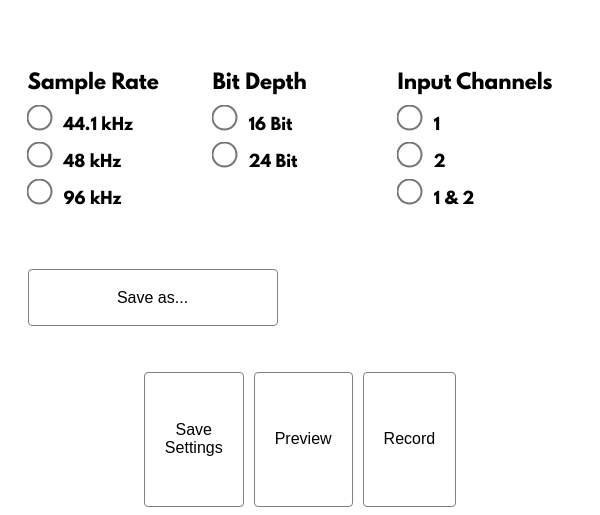
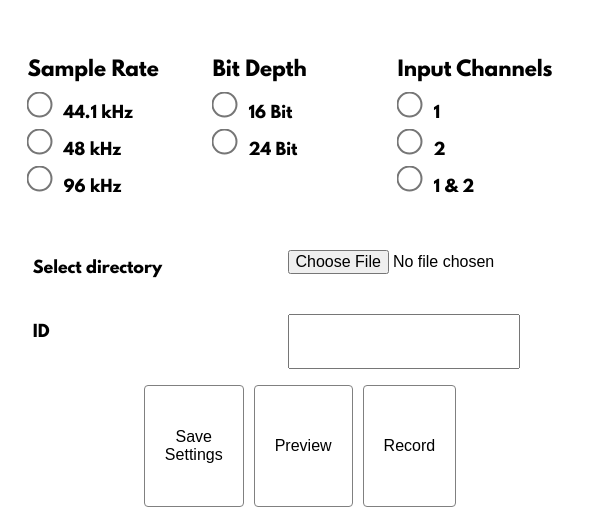
Before and after one commit to privatezero/gui-work, an Electron app: page app/index.html in a window 600 px wide. Shown: the part 285-800 px from the top of the page. Drawn offline with Linux system fonts and the light colour scheme; no server answers.

Commit message:
Splits directory and ID in UI

```diff
--- a/app/css/main.css
+++ b/app/css/main.css
@@ -53,6 +53,7 @@ form label {
     padding: 0.33rem;
 }
 
+
 #outputlocation {
     font-size: 0.85rem;
 }
--- a/app/index.html
+++ b/app/index.html
@@ -21,8 +21,12 @@
             <input type="radio" name="channels" id="1 2" value="1 2"><label for="channels">1 & 2</label>
         </div>
         <div class="location">
-            <button id="saveAs">Save as...</button><br/>
-            <span id="saveAsValue"></span>
+            <label for="destination">Select directory</label>
+            <input type="file" webkitdirectory name="destination" id="destination">
+
+            <label for="fileID">ID</label>
+            <input type="text" name="fileID" id="fileID">
+
         </div>
     </form>
     <div class="buttons">
--- a/app/js/index.js
+++ b/app/js/index.js
@@ -38,8 +38,8 @@ function getSettings() {
     var samplerate = document.querySelector('input[name = "samplerate"]:checked').value;
     var channels = document.querySelector('input[name = "channels"]:checked').value;
 
-    var destination = path.dirname(savePath);
-    var id = path.basename(savePath);
+    var destination = document.getElementById('destination').value;
+    var id = document.getElementById('fileID').value;
 
     store.set('br', bitdepth);
     store.set('sr', samplerate);
```
